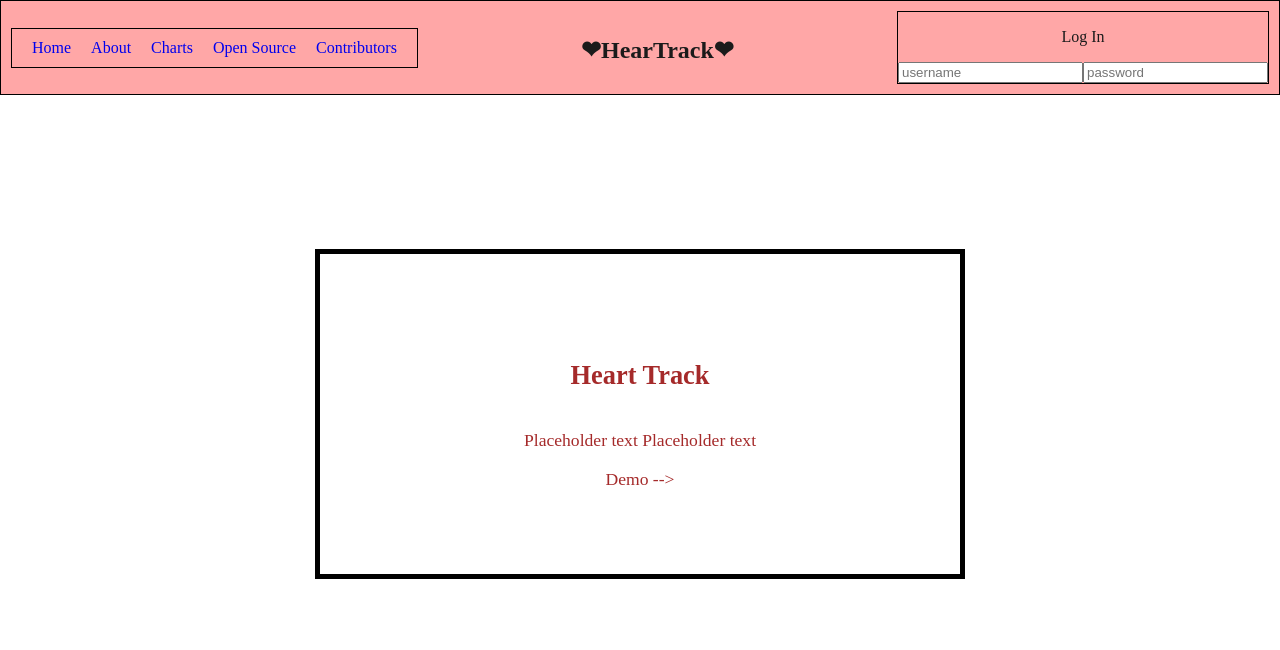
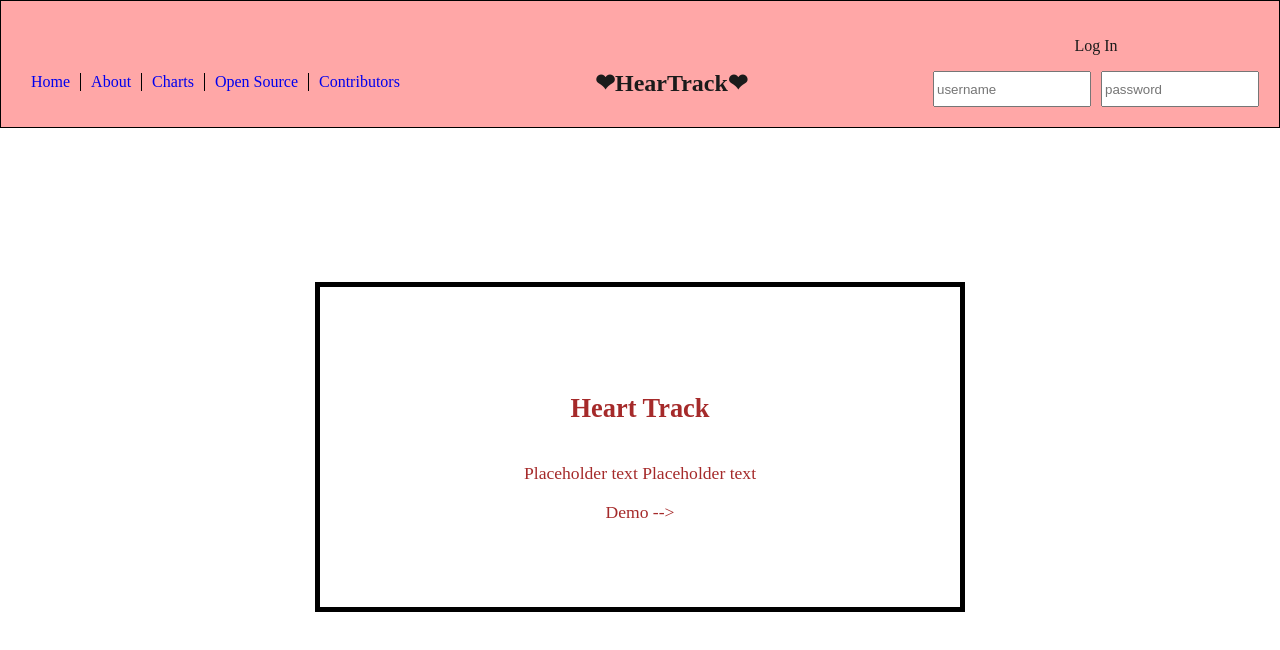
Before and after one commit to JS-goose/heart-track, a React (Create React App) app: page / in a window 1280 px wide. Shown: the top 650 px of the page. Built offline with nearby package versions, Linux system fonts and the light colour scheme.

Commit message:
adjusted nav components styling

```diff
--- a/src/components/layout/navigation/Nav.js
+++ b/src/components/layout/navigation/Nav.js
@@ -31,7 +31,7 @@ export default function Nav() {
             <label htmlFor="{styles['username-input]}" />
             <input id={styles["username-input"]} type="text" placeholder="username" />
             <label htmlFor="{styles['password-input']}" />
-            <input id={styles["password-input"]} type="text" placeholder="password" />
+            <input id={styles["password-input"]} type="password" placeholder="password" />
           </form>
         </div>
       </React.Fragment>
--- a/src/components/layout/navigation/Nav.module.css
+++ b/src/components/layout/navigation/Nav.module.css
@@ -11,24 +11,34 @@
 #nav-links-list {
     list-style: none;
     display: flex;
-    border: 1px solid black;
     padding: 10px;
 }
 
 #nav-links-list li {
     padding-right: 10px;
     padding-left: 10px;
-   /* border-right: 1px solid black;*/
+   border-right: 1px solid black;
 }
+
  a:link{
 text-decoration:none;
-border-right: 1px solid black;
 }
 
-a:link:last-of-type {
+#nav-links-list li:last-of-type {
     border-right: none;
 }
 
 #login-container {
-    border: 1px solid black;
+    padding: 10px;
 }
+
+#username-input {
+    margin-right: 10px;
+    height: 30px;
+    width: 150px;
+}
+
+#password-input {
+    height: 30px;
+    width: 150px;
+}
```
